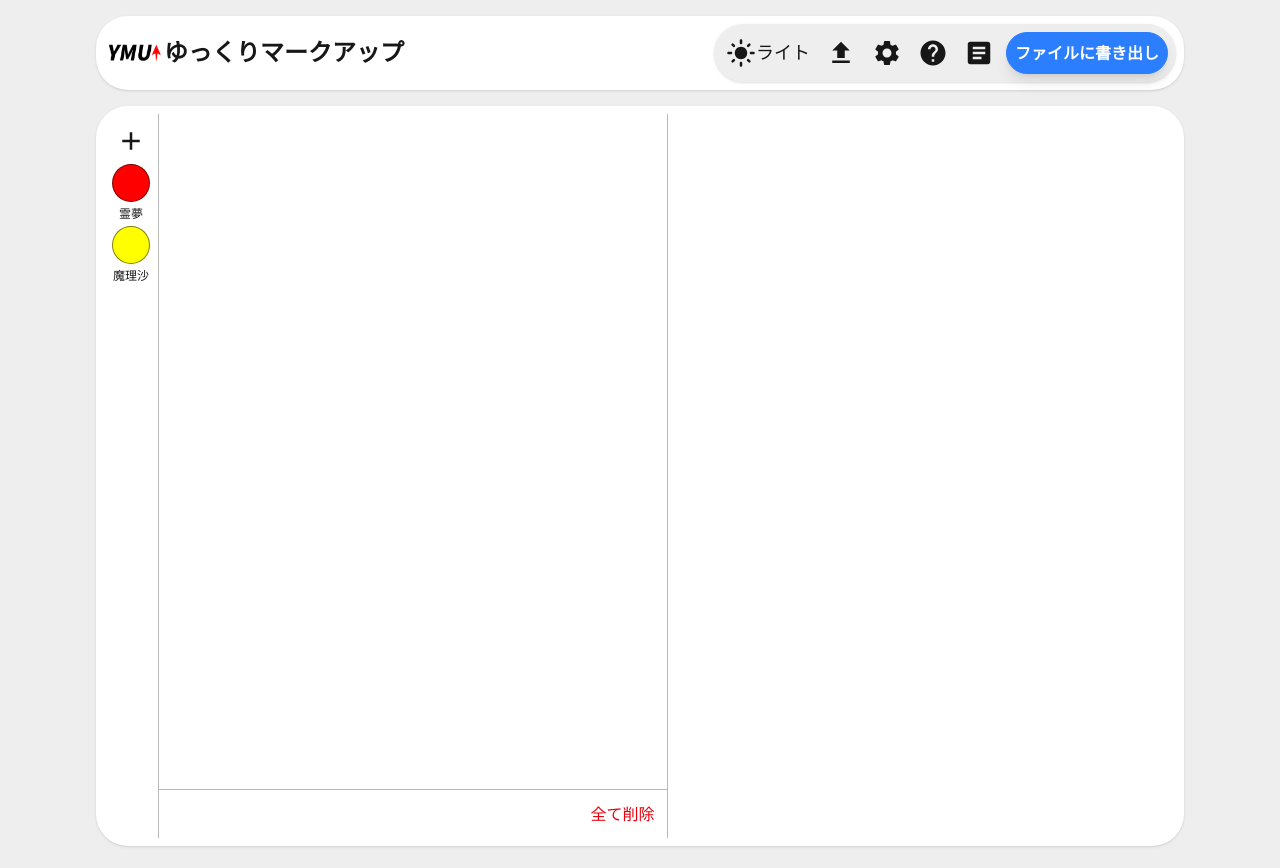
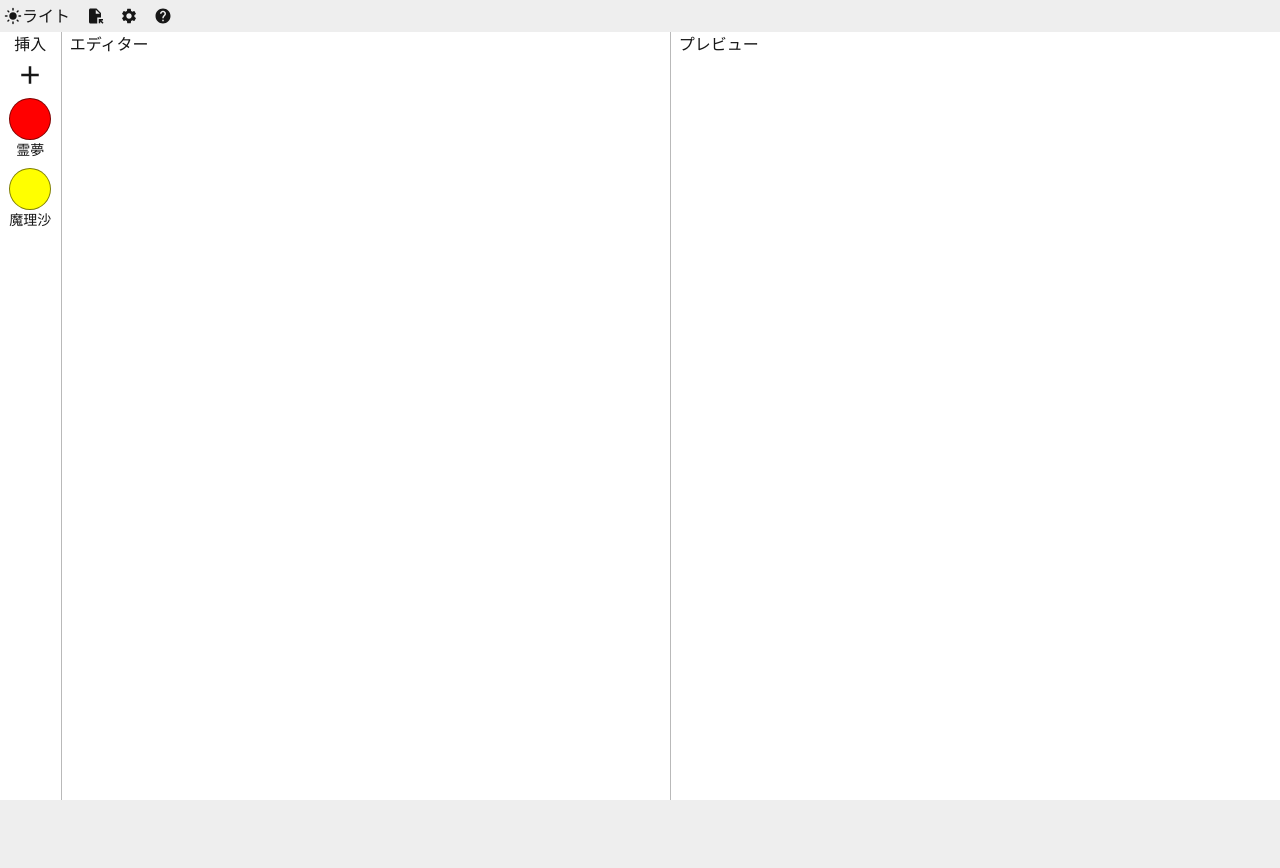
Before and after one commit to SARADA7156/yukkuri_markup, a React (Vite) app in the folder yukkuri_markup/: page / in a window 1280 px wide. After the commit the page ends 800 px from the top, so only its background shows below. Built offline with nearby package versions, Linux system fonts and the light colour scheme.

Commit message:
デスクトップアプリ様にレイアウトを調節

```diff
--- a/yukkuri_markup/src/app/App.tsx
+++ b/yukkuri_markup/src/app/App.tsx
@@ -5,7 +5,7 @@ import EditorHome from "./Home/page"
 function App() {
   return (
     <>
-      <main className="mx-20">
+      <main>
         <Routes>
           <Route path="/" element={<EditorHome />} />
           <Route path="/help" element={<Help />} />
--- a/yukkuri_markup/src/app/Home/_components/SideBar.tsx
+++ b/yukkuri_markup/src/app/Home/_components/CharBar.tsx
@@ -9,7 +9,7 @@ interface SideBarProps {
     // setChars: () => void;
 }
 
-export default function SideBar({ chars, editor }: SideBarProps) {
+export default function CharBar({ chars, editor }: SideBarProps) {
     const insertCharacterTag = (character: string) => {
         const { selection } = editor.state;
         const { $from } = selection;
@@ -42,22 +42,25 @@ export default function SideBar({ chars, editor }: SideBarProps) {
     }
 
     return (
-        <div className="bg-(--content) p-2 w-14 border-e border-e-(--border) rounded-s-4xl">
-            <Button className="p-1 cursor-pointer" title="カスタムキャラクターを追加">
+        <div className="bg-(--content) px-2 border-e border-e-(--border) flex flex-col w-16 items-center">
+            <div className="charbar-header">
+                <p>挿入</p>
+            </div>
+
+            <Button className="cursor-pointer" title="カスタムキャラクターを追加">
                 <MdAdd className="text-3xl" />
             </Button>
 
-            <div className="flex flex-col items-center h-full overflow-y-auto">
+            <div className="flex flex-col overflow-y-auto ">
                 {chars.map((character, index) => (
-                    <div key={`${character.id}-${index}`} className="w-full">
+                    <div key={`${character.id}-${index}`} className="flex flex-col py-1">
                         <Button
-                            className={`font-bold w-full aspect-square my-1 border border-black/50`}
+                            className={`font-bold aspect-square border border-black/50`}
                             style={{ backgroundColor: `#${character.color}` }}
                             onClick={() => insertCharacterTag(character.tag)}
-                            title={`${character.name}を挿入`}
                         >
                         </Button>
-                        <p className="text-xs text-center">{character.name}</p>
+                        <p className="text-sm text-center">{character.name}</p>
                     </div>
                 ))}
             </div>
--- a/yukkuri_markup/src/app/Home/_components/ScriptEditor.tsx
+++ b/yukkuri_markup/src/app/Home/_components/ScriptEditor.tsx
@@ -1,4 +1,3 @@
-import Button from "@/components/Button/Button";
 import { Editor, EditorContent } from "@tiptap/react";
 
 interface ScriptEditorProps {
@@ -6,19 +5,10 @@ interface ScriptEditorProps {
 }
 
 export default function ScriptEditor({ editor }: ScriptEditorProps) {
-    const contentClear = () => {
-        editor.commands.clearContent();
-    }
-
     return (
-        <div className="h-full w-1/2 border-e border-e-(--border) flex flex-col">
+        <div className="w-1/2 border-e border-e-(--border) flex flex-col">
+            <p className="ms-2">エディター</p>
             <EditorContent editor={editor} className="h-full" />
-
-            <div className="mt-auto border-t border-t-(--border) p-2">
-                <Button className="ms-auto text-red-600" onClick={() => contentClear()}>
-                    全て削除
-                </Button>
-            </div>
         </div>
     )
 }
--- a/yukkuri_markup/src/app/Home/_components/ScriptPreview.tsx
+++ b/yukkuri_markup/src/app/Home/_components/ScriptPreview.tsx
@@ -6,7 +6,10 @@ interface ScriptPreviewProps {
 
 export default function ScriptPreview({ scriptData }: ScriptPreviewProps) {
     return (
-        <div className="px-2 w-1/2 overflow-y-auto">
+        <div className="px-2 w-1/2">
+            <p>プレビュー</p>
+
+            <div className=" overflow-y-auto">
                 {scriptData.content.map((item, index) => (
                     <div key={`item-${index}`}>
                         {item.type === "paragraph" &&
@@ -28,5 +31,7 @@ export default function ScriptPreview({ scriptData }: ScriptPreviewProps) {
                     </div>
                 ))}
             </div>
+
+        </div>
     );
 }
--- a/yukkuri_markup/src/app/Home/_components/Toolbar.tsx
+++ b/yukkuri_markup/src/app/Home/_components/Toolbar.tsx
@@ -1,7 +1,6 @@
 import { useTheme } from "@/app/hooks/useTheme";
 import Button from "@/components/Button/Button";
-import Container from "@/components/Container";
-import { MdSettings, MdHelp, MdArticle, MdUpload, MdDarkMode, MdLightMode } from "react-icons/md";
+import { MdSettings, MdHelp, MdDarkMode, MdLightMode, MdFileOpen } from "react-icons/md";
 import { Link } from "react-router-dom";
 
 export default function Toolbar() {
@@ -9,38 +8,27 @@ export default function Toolbar() {
 
     const ThemeIcon = theme === "dark" ? <MdDarkMode /> : <MdLightMode />
     return (
-        <Container id="toolbar" className="flex bg-(--content)" as="header">
-            <div className="flex items-center">
-                <img src="/icon.png" alt="ゆっくりマークアップ" className="w-15" />
-                <h1 className="text-2xl font-bold">ゆっくりマークアップ</h1>
-            </div>
-
-            <Container className="flex items-center m-0 bg-(--background) ms-auto">
-
-                <Button className="text-3xl me-2" onClick={() => toggleTheme()}>
+        <div id="toolbar" className="flex bg-(--background)">
+            <Button className="text-lg me-2" onClick={() => toggleTheme()}>
                 {ThemeIcon}
-                    <p className="text-lg">{theme === "dark" ? "ダーク" : "ライト"}</p>
+                <p className="text-base">{theme === "dark" ? "ダーク" : "ライト"}</p>
             </Button>
 
-                <Button className="text-3xl me-2" title="ファイルをアップロード">
-                    <MdUpload />
+            <Button className="text-lg me-2" title="ファイルを開く">
+                <MdFileOpen />
             </Button>
 
-                <Button className="text-3xl me-2" title="設定">
+            <Button className="text-lg me-2" title="設定">
                 <MdSettings />
             </Button>
 
-                <Button className="text-3xl me-2" title="ヘルプ">
+            <Button className="text-lg me-2" title="ヘルプ">
                 <Link to={"/help"}>
                     <MdHelp />
                 </Link>
             </Button>
 
-                <Button className="text-3xl me-2" title="ドキュメントを見る">
-                    <MdArticle />
-                </Button>
-
-                <Button
+            {/* <Button
                 className={`
                     p-2 transition-all cursor-pointer
                     font-bold shadow-lg bg-blue-500 text-white rounded-3xl border border-blue-500
@@ -48,8 +36,7 @@ export default function Toolbar() {
                 `}
             >
                 ファイルに書き出し
-                </Button>
-            </Container>
-        </Container>
+            </Button> */}
+        </div>
     );
 }
--- a/yukkuri_markup/src/app/Home/page.tsx
+++ b/yukkuri_markup/src/app/Home/page.tsx
@@ -7,7 +7,7 @@ import { useState } from "react";
 import { useEditor } from "@tiptap/react";
 import StarterKit from "@tiptap/starter-kit";
 import { DEFAULT_CHARACTERS, type Character } from "./character";
-import SideBar from "./_components/SideBar";
+import CharBar from "./_components/CharBar";
 
 export default function EditorHome() {
     const [scriptData, setScriptData] = useState<ScriptData>({
@@ -32,17 +32,17 @@ export default function EditorHome() {
     }
 
     return (
-        <div className="mt-4">
+        <div className="flex flex-col h-screen">
             <Toolbar />
 
-            <Container className="flex h-185 bg-(--content)">
-                <SideBar chars={chars} editor={editor} />
+            <div className="bg-(--content) flex-1 flex">
+                <CharBar chars={chars} editor={editor} />
 
                 <div className="flex w-full">
                     <ScriptEditor editor={editor} />
                     <ScriptPreview scriptData={scriptData} />
                 </div>
-            </Container>
+            </div>
         </div>
     );
 }
--- a/yukkuri_markup/src/components/Button/Button.tsx
+++ b/yukkuri_markup/src/components/Button/Button.tsx
@@ -18,7 +18,7 @@ export default function Button({
     return (
         <Component
             className={cn(
-                "flex items-center p-1 cursor-pointer hover:bg-black/10 rounded-full relative group",
+                "flex items-center p-1 cursor-pointer hover:bg-(--hover) rounded-full relative group",
                 className,
             )}
             {...props}
--- a/yukkuri_markup/src/index.css
+++ b/yukkuri_markup/src/index.css
@@ -6,6 +6,7 @@
     --foreground: #171717;
     --content: #ffffff;
     --border: #00000046;
+    --hover: #6363632c;
 }
 
 /* @media (prefers-color-scheme: dark) {
@@ -21,6 +22,7 @@
     --foreground: #171717;
     --content: #ffffff;
     --border: #00000046;
+    --hover: #6363632c;
 }
 
 :root[data-theme="dark"] {
@@ -28,11 +30,14 @@
     --foreground: #ededed;
     --content: #252525;
     --border: #ffffff6e;
+    --hover: #ffffff21;
 }
 
 body {
     background: var(--background);
     color: var(--foreground);
+    width: 100vw;
+    height: 100vh;
 }
 
 .tiptap {
@@ -44,6 +49,5 @@ body {
 }
 
 .tiptap {
-    overflow-y: auto;
     padding: 0 0.5rem;
 }
```
Lines whose indentation alone changed are shown as unchanged.
